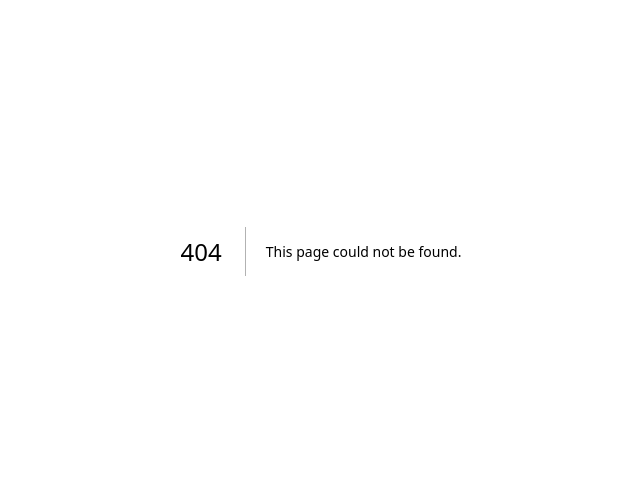
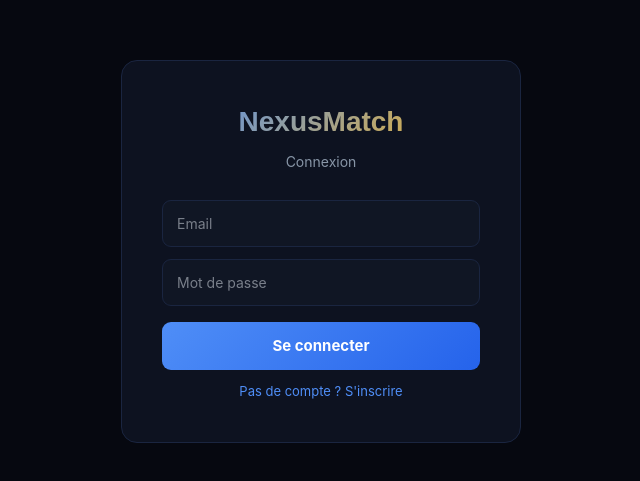
Before and after one commit to romaiinbriot/nexusmatch, a Next.js app: page /login in a window 1280 px wide. Before the commit this address had no page. Shown: the part 149-630 px from the top of the page, without its empty margins (319-959 px from the left). Built offline with nearby package versions, Linux system fonts and the light colour scheme; no server answers.

Commit message:
Ajout authentification

```diff
--- /dev/null
+++ b/app/lib/supabase.ts
@@ -0,0 +1,8 @@
+import { createBrowserClient } from '@supabase/ssr'
+
+export function createClient() {
+  return createBrowserClient(
+    process.env.NEXT_PUBLIC_SUPABASE_URL!,
+    process.env.NEXT_PUBLIC_SUPABASE_ANON_KEY!
+  )
+}
--- /dev/null
+++ b/app/login/page.tsx
@@ -0,0 +1,102 @@
+'use client'
+
+import { useState } from 'react'
+import { createClient } from '../lib/supabase'
+import { useRouter } from 'next/navigation'
+
+export default function Login() {
+  const [email, setEmail] = useState('')
+  const [password, setPassword] = useState('')
+  const [isSignUp, setIsSignUp] = useState(false)
+  const [loading, setLoading] = useState(false)
+  const [message, setMessage] = useState('')
+  const router = useRouter()
+  const supabase = createClient()
+
+  const handleAuth = async () => {
+    setLoading(true)
+    setMessage('')
+
+    if (isSignUp) {
+      const { error } = await supabase.auth.signUp({ email, password })
+      if (error) setMessage(error.message)
+      else setMessage('Vérifie ton email pour confirmer ton compte !')
+    } else {
+      const { error } = await supabase.auth.signInWithPassword({ email, password })
+      if (error) setMessage(error.message)
+      else router.push('/dashboard')
+    }
+    setLoading(false)
+  }
+
+  return (
+    <div style={{
+      minHeight: '100vh', background: '#060810',
+      display: 'flex', alignItems: 'center', justifyContent: 'center',
+      fontFamily: 'Inter, sans-serif'
+    }}>
+      <div style={{
+        background: '#0D1220', border: '1px solid #1A2540',
+        borderRadius: 16, padding: '40px', width: '100%', maxWidth: 400
+      }}>
+        <div style={{
+          fontFamily: 'Space Grotesk, sans-serif', fontWeight: 800,
+          fontSize: 28, textAlign: 'center', marginBottom: 8,
+          background: 'linear-gradient(135deg, #4F8EF7, #F0B429)',
+          WebkitBackgroundClip: 'text', WebkitTextFillColor: 'transparent'
+        }}>NexusMatch</div>
+
+        <p style={{ color: '#8896A7', textAlign: 'center', marginBottom: 28, fontSize: 14 }}>
+          {isSignUp ? 'Créer un compte' : 'Connexion'}
+        </p>
+
+        <div style={{ display: 'flex', flexDirection: 'column', gap: 12 }}>
+          <input
+            type="email" placeholder="Email" value={email}
+            onChange={e => setEmail(e.target.value)}
+            style={{
+              background: '#101624', border: '1px solid #1A2540',
+              borderRadius: 9, padding: '12px 14px', color: '#E2E8F0',
+              fontSize: 14, outline: 'none', fontFamily: 'Inter, sans-serif'
+            }}
+          />
+          <input
+            type="password" placeholder="Mot de passe" value={password}
+            onChange={e => setPassword(e.target.value)}
+            onKeyDown={e => e.key === 'Enter' && handleAuth()}
+            style={{
+              background: '#101624', border: '1px solid #1A2540',
+              borderRadius: 9, padding: '12px 14px', color: '#E2E8F0',
+              fontSize: 14, outline: 'none', fontFamily: 'Inter, sans-serif'
+            }}
+          />
+
+          {message && (
+            <p style={{ color: message.includes('email') ? '#22C55E' : '#F87171', fontSize: 13 }}>
+              {message}
+            </p>
+          )}
+
+          <button onClick={handleAuth} disabled={loading}
+            style={{
+              background: 'linear-gradient(135deg, #4F8EF7, #2563EB)',
+              color: '#fff', border: 'none', borderRadius: 9,
+              padding: '13px', fontSize: 15, fontWeight: 700,
+              cursor: loading ? 'not-allowed' : 'pointer',
+              opacity: loading ? 0.6 : 1, marginTop: 4
+            }}>
+            {loading ? '...' : isSignUp ? 'Créer mon compte' : 'Se connecter'}
+          </button>
+
+          <button onClick={() => setIsSignUp(!isSignUp)}
+            style={{
+              background: 'none', border: 'none', color: '#4F8EF7',
+              fontSize: 13, cursor: 'pointer', textAlign: 'center'
+            }}>
+            {isSignUp ? 'Déjà un compte ? Se connecter' : 'Pas de compte ? S\'inscrire'}
+          </button>
+        </div>
+      </div>
+    </div>
+  )
+}
--- a/package.json
+++ b/package.json
@@ -9,6 +9,7 @@
     "lint": "eslint"
   },
   "dependencies": {
+    "@supabase/ssr": "^0.12.0",
     "@supabase/supabase-js": "^2.108.1",
     "next": "16.2.9",
     "react": "19.2.4",
```
Also changed, not shown: 1 other file (tests, documents, lock files or other folders).
